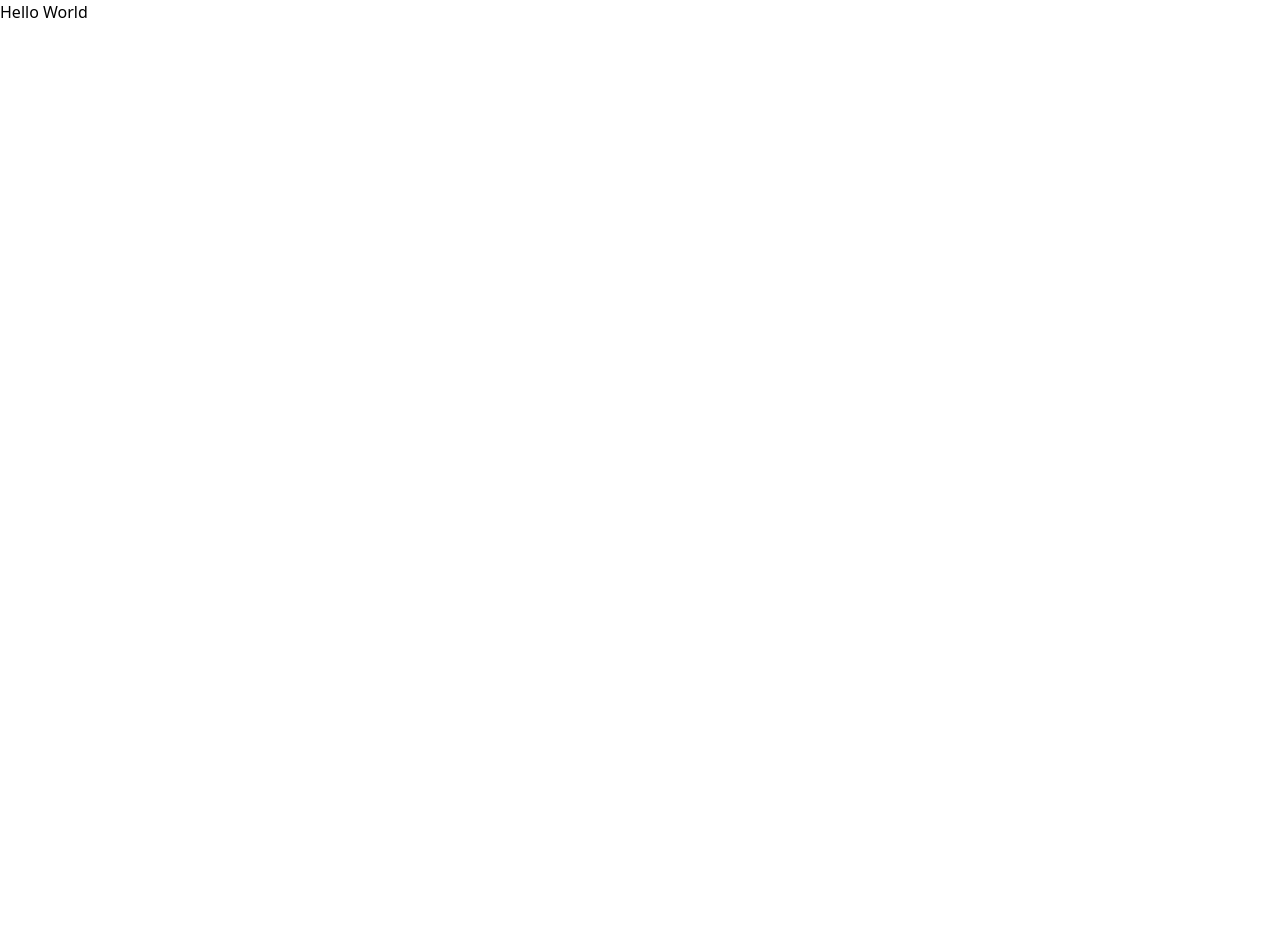
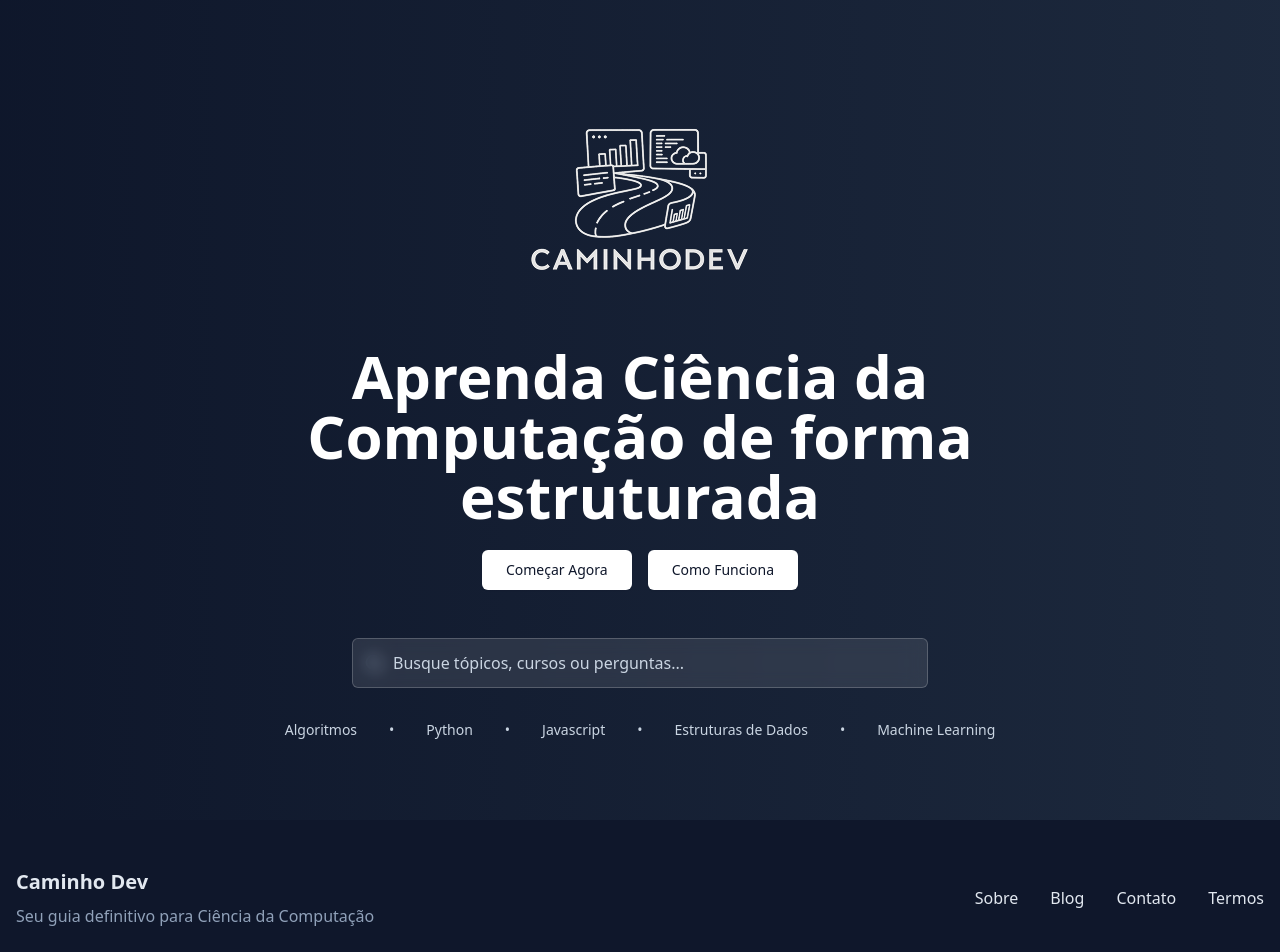
Before and after one commit to Engenharia-II/frontend, a Next.js app: page / in a window 1280 px wide. Shown: the top 952 px of the page. Before the commit the page ends 800 px from the top, so only its background shows below. Built offline with nearby package versions, Linux system fonts and the light colour scheme.

Commit message:
chore: add components in homepage

```diff
--- a/src/app/page.tsx
+++ b/src/app/page.tsx
@@ -1,7 +1,11 @@
+import Footer from '@/components/landing_page/Footer';
+import Header from '@/components/landing_page/Header';
+
 export default function Home() {
   return (
-    <div>
-      <h1>Hello World</h1>
+    <div className="flex flex-col min-h-screen">
+      <Header />
+      <Footer />
     </div>
   );
 }
```
